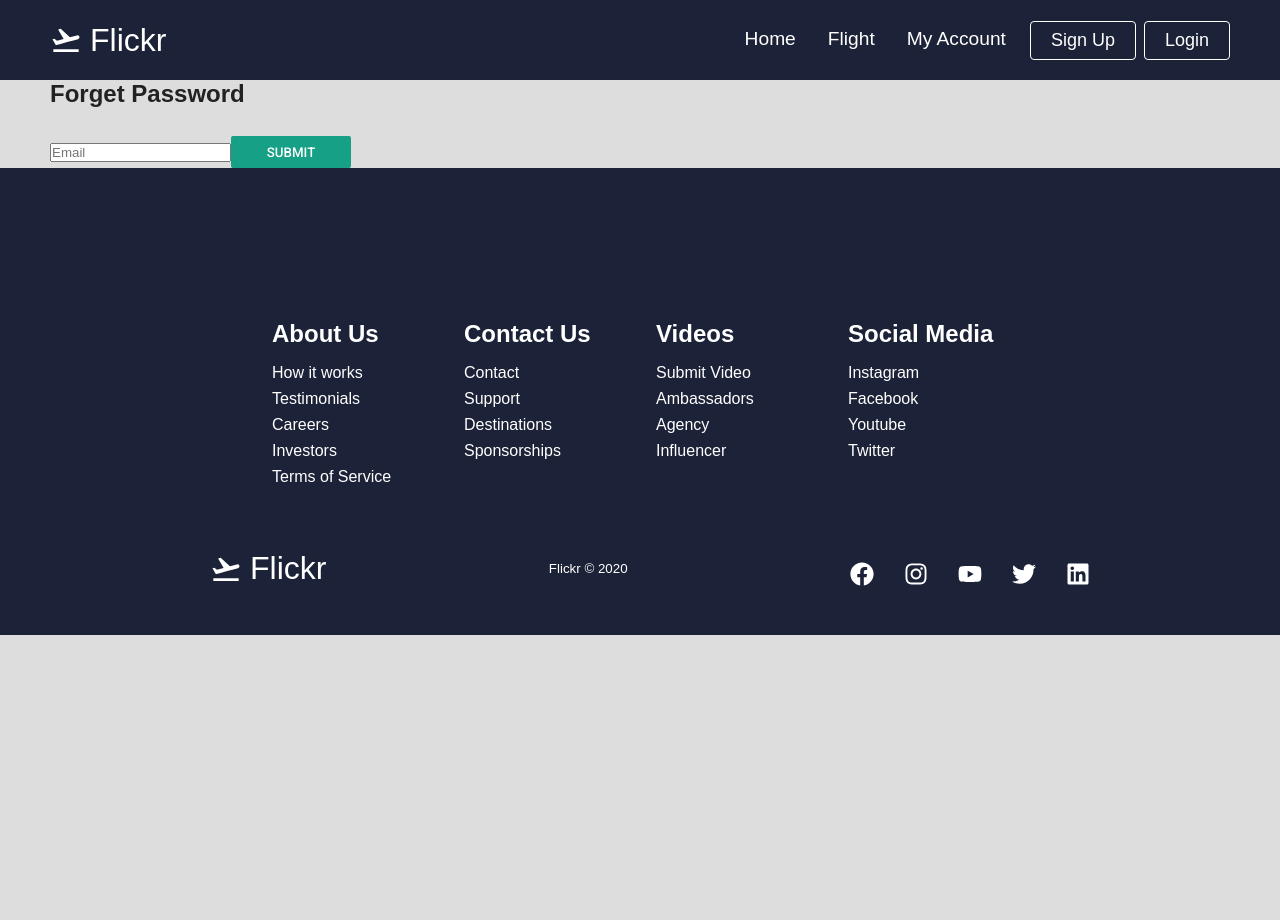
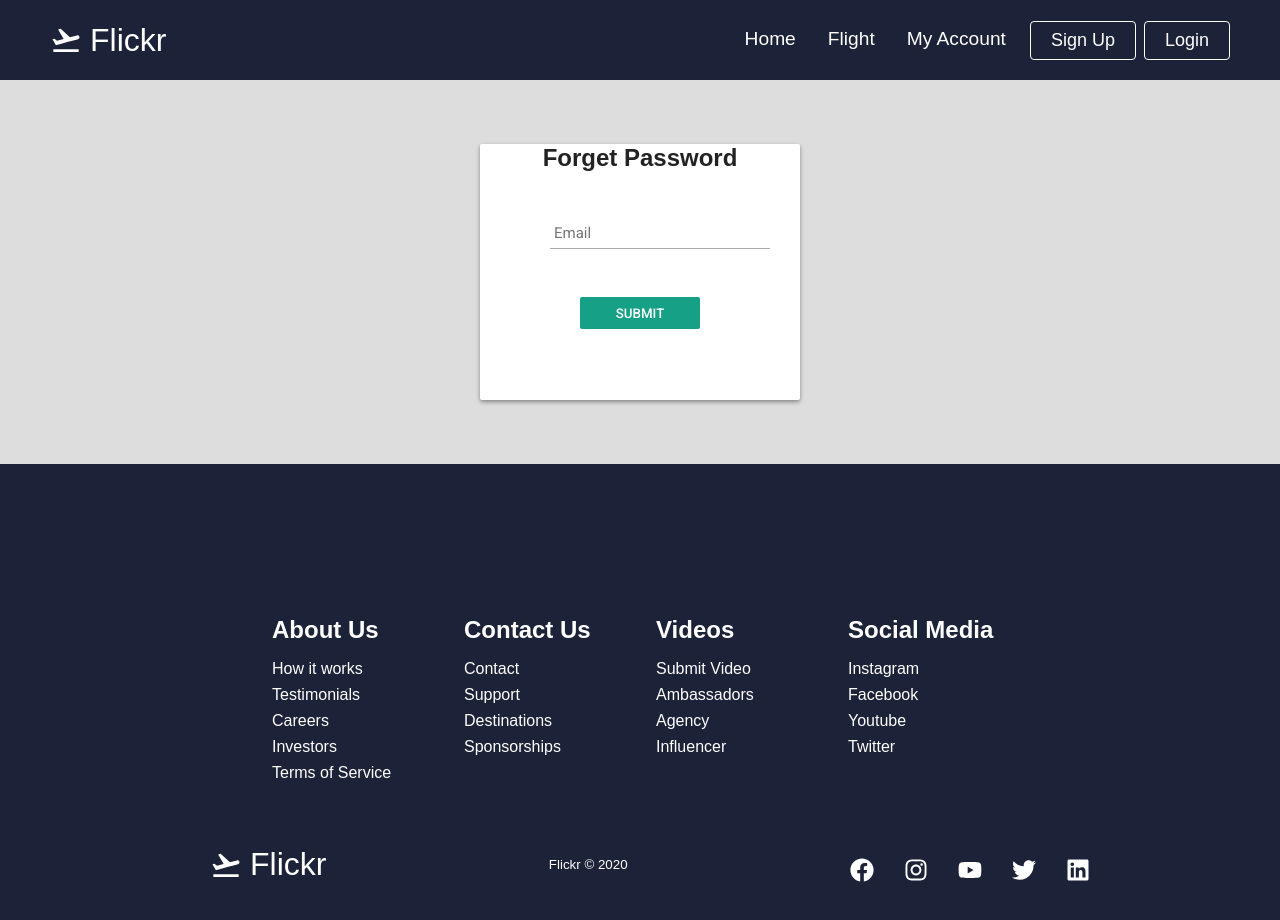
Before and after one commit to Jayeshuttam/Flight-Reservation, a React (Create React App) app in the folder frontend/: page /ResetPassword in a window 1280 px wide. Shown: the top 920 px of the page. Before the commit the page ends 800 px from the top, so only its background shows below. Built offline with nearby package versions, Linux system fonts and the light colour scheme.

Commit message:
Errors fixed and design updated

```diff
--- a/frontend/src/App.js
+++ b/frontend/src/App.js
@@ -13,6 +13,7 @@ import SignUp from './components/Signup';
 import Login from './components/Login';
 import Logout from './components/Logout';
 import Flight from './components/pages/Flight/Flight';
+import Verify from './components/Verify'
 //import SignUp from './components/pages/SignUp/SignUp';
 
 function App() {
@@ -28,6 +29,7 @@ function App() {
           <Route path='/SignUp' component={SignUp} />
           <Route path='/Login' component={Login} />
           <Route path='/Logout' component={Logout} />
+          <Route path='/Verify' component={Verify} />
           <Redirect to='/' />
         </Switch>
         <Footer />
--- a/frontend/src/components/ChangePassword.js
+++ b/frontend/src/components/ChangePassword.js
@@ -1,15 +1,18 @@
-import react,{Component} from 'react';
+import react, { Component } from 'react';
 
 
- class ChangePassword extends Component{
-    render(){
-        return(
-            <form action='/changepassword' method='POST'>
-                <input type="password" name="new_pass" className="form-control" placeholder="New Password"/>
-                <input type="password" name="confirm_new_pass" className="form-control" placeholder="Confirm Password"/>
-                <input type="submit" className="btn btn-dark"/>
+class ChangePassword extends Component {
+    render() {
+        return (<div id="login-box" style={{ width: '25vw', height: '20vw', textAlign: 'center' }}>
+            <div className="left">
+                <form action='/changepassword' method='POST'>
+                    <input type="password" name="new_pass" className="form-control" placeholder="New Password" />
+                    <input type="password" name="confirm_new_pass" className="form-control" placeholder="Confirm Password" />
+                    <input type="submit" className="btn btn-dark" />
 
-            </form>
+                </form>
+            </div>
+        </div>
         );
     }
 }
--- a/frontend/src/components/Login.js
+++ b/frontend/src/components/Login.js
@@ -69,6 +69,7 @@ export default class Login extends Component {
 
         <input type="submit" name="signup_submit" value="Log in" onClick={(e) => this.create(e)} />
         <br /><br />
+
         <a href="/ResetPassword">Forget Password?</a>
       </div>
 
--- a/frontend/src/components/ResetPassword.js
+++ b/frontend/src/components/ResetPassword.js
@@ -1,15 +1,16 @@
-import React,{Component} from "react";
-import './css/SignUp.css';
-class ResetPassword extends Component{
-    render()
-    {
-        return(<div className='container position'>
+import React, { Component } from "react";
+
+class ResetPassword extends Component {
+    render() {
+        return (<div id="login-box" style={{ width: '25vw', height: '20vw', textAlign: 'center' }}>
             <h2>Forget Password</h2>
-        <form action='/forgot' method='POST'>
-            <input type="email" name="email" maxLength="50" placeholder='Email' className="form-control" />
-            <input type="submit" className="btn btn-dark" value="Submit" />
-        </form>
-    </div>);
+            <form action='/forgot' method='POST'>
+                <div className="form-group">
+                    <input type="text" className="form-control" style={{ marginLeft: "70px", marginTop: "45px" }} name="email" maxLength="50" placeholder='Email' />
+                </div>
+                <input type="submit" value="Submit" />
+            </form>
+        </div>);
     }
 }
 export default ResetPassword;
--- a/frontend/src/components/Signup.js
+++ b/frontend/src/components/Signup.js
@@ -54,13 +54,13 @@ export default class SignUp extends Component {
         const { redirect } = this.state;
 
         if (redirect) {
-            return <Redirect to='/Login' />;
+            return <Redirect to='/Verify' />;
         }
         return (
             <div id="login-box">
                 <div class="left">
                     <h1>Sign up</h1>
-
+                    <form action="/users/signup_verify" method="POST">
                         <input type="text" name="first_name" placeholder="First Name"
                             value={this.state.first_name}
                             onChange={(e) => this.handleChange({ first_name: e.target.value })}
@@ -80,7 +80,9 @@ export default class SignUp extends Component {
                             onChange={(e) => this.handleChange({ password: e.target.value })} />
 
 
-                    <input type="submit" name="signup_submit" value="Sign up" onClick={(e) => this.create(e)} />
+                        <input type="submit" name="signup_submit" value="Sign up" onClick={(e) => this.create(e)} /><br />
+                        <a href="/ResetPassword">Forget Password?</a>
+                    </form>
                 </div>
 
                 <div class="right">
--- a/frontend/src/components/Verify.js
+++ b/frontend/src/components/Verify.js
@@ -14,9 +14,10 @@ class Verify extends Component {
         const query = new URLSearchParams(this.props.location.search);
         this.token = query.get('token')
 
-
+        console.log(this.token)
         this.handleChange = this.handleChange.bind(this);
-        this.create();
+        if (this.token)
+            this.create();
     }
 
     handleChange(changeObject) {
@@ -24,6 +25,7 @@ class Verify extends Component {
     }
 
     create() {
+        console.log("here")
         fetch("http://localhost:8080/verify?token=" + this.token, {
             "headers": {
                 "content-type": "application/json",
--- a/frontend/src/components/pages/Flight/Flight.js
+++ b/frontend/src/components/pages/Flight/Flight.js
@@ -1,12 +1,12 @@
 import React from 'react'
-import MainSection from '../MainSection'
+import FlightHero from '../Flight/FlightHero'
 
-import {homeObjOne} from './Data';
+import { homeObjOne } from './Data';
 
 function Flight() {
     return (
         <div>
-            <MainSection{...homeObjOne}/>
+            <FlightHero{...homeObjOne} />
 
         </div>
     )
```
Also changed, not shown: frontend/src/components/pages/Flight/FlightHero.js (+5 -5 lines). Lines whose indentation alone changed are shown as unchanged.
